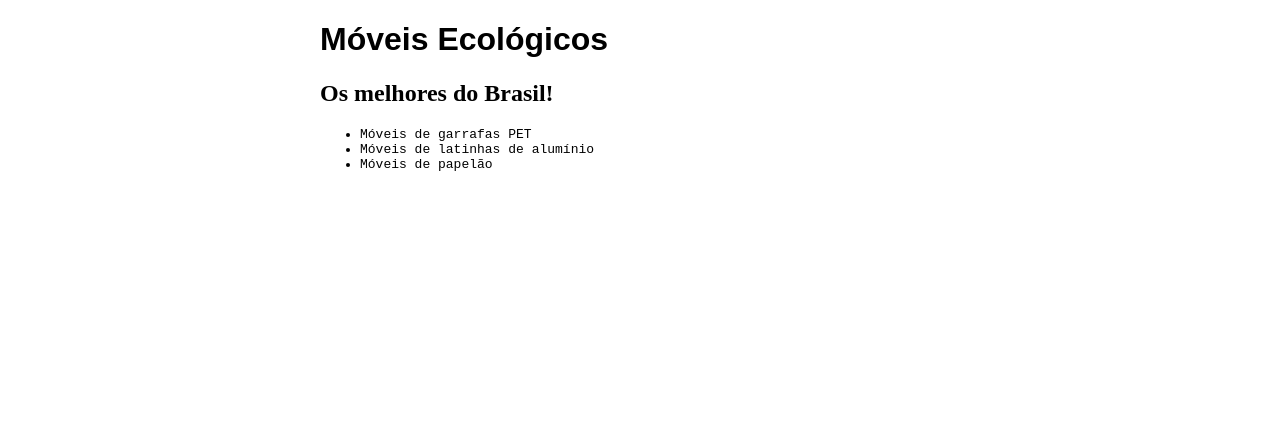
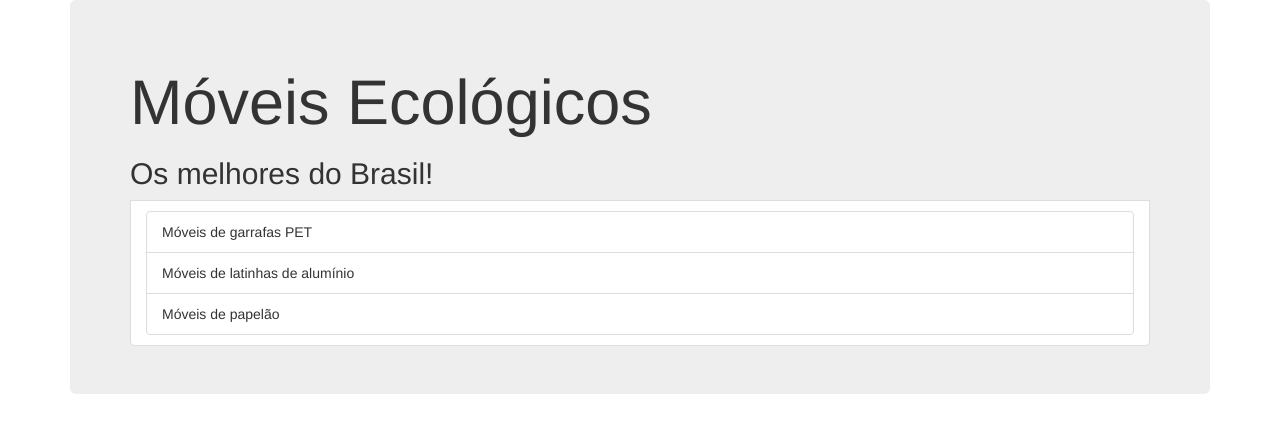
Before and after one commit to gguilherme42/moveis-ecologicos, a plain HTML site: page index.html in a window 1280 px wide. Drawn offline with nearby package versions, Linux system fonts and the light colour scheme.

Commit message:
Adicionando Bootstrap

```diff
--- a/index.html
+++ b/index.html
@@ -6,17 +6,22 @@
     <meta name="description" content="Móveis ecológicos">
     <meta name="keywords" content="moveis ecologicos">
     <title>Móveis Ecológicos</title>
-    <link rel="stylesheet" href="./principal.css">
+    <link rel="stylesheet" href="http://netdna.bootstrapcdn.com/bootstrap/3.1.1/css/bootstrap.min.css">
     <script src="./js/principal.js"></script>
 </head>
 <body onload="trocaBanner()">
-    <h1>Móveis Ecológicos</h1>
-    <h2 id='mensagem'></h2>
-    <ul>
-        <li>Móveis de garrafas PET</li>
-        <li>Móveis de latinhas de alumínio</li>
-        <li>Móveis de papelão</li>
-    </ul>
 
+    <div class="container">
+        <div class="jumbotron">
+            <h1>Móveis Ecológicos</h1>
+            <h2 id='mensagem'></h2>
+            <ul class="list-group-item">
+                <li class="list-group-item">Móveis de garrafas PET</li>
+                <li class="list-group-item">Móveis de latinhas de alumínio</li>
+                <li class="list-group-item">Móveis de papelão</li>
+            </ul>
+        </div>
+
+    </div>
 </body>
 </html>
```
